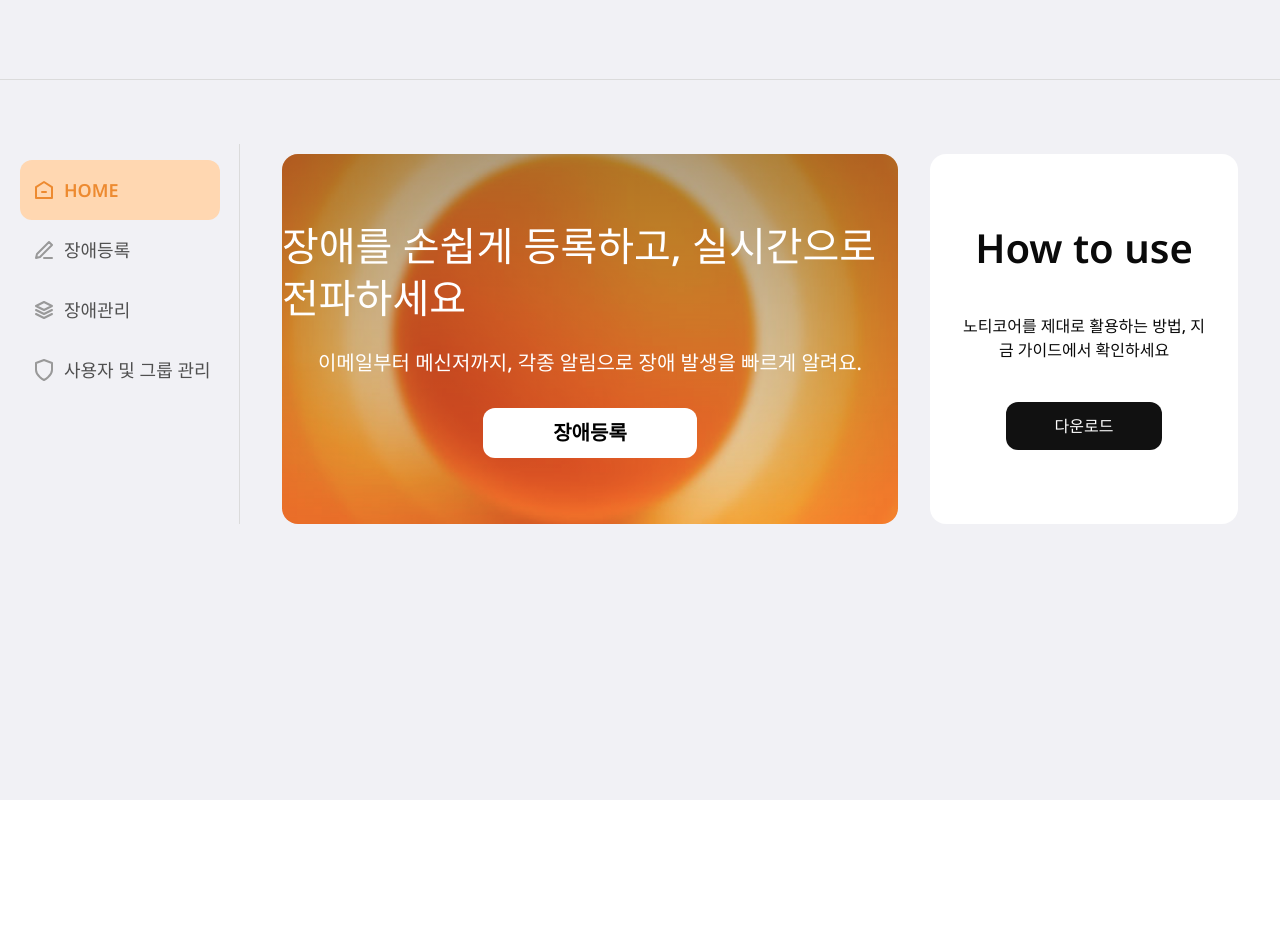
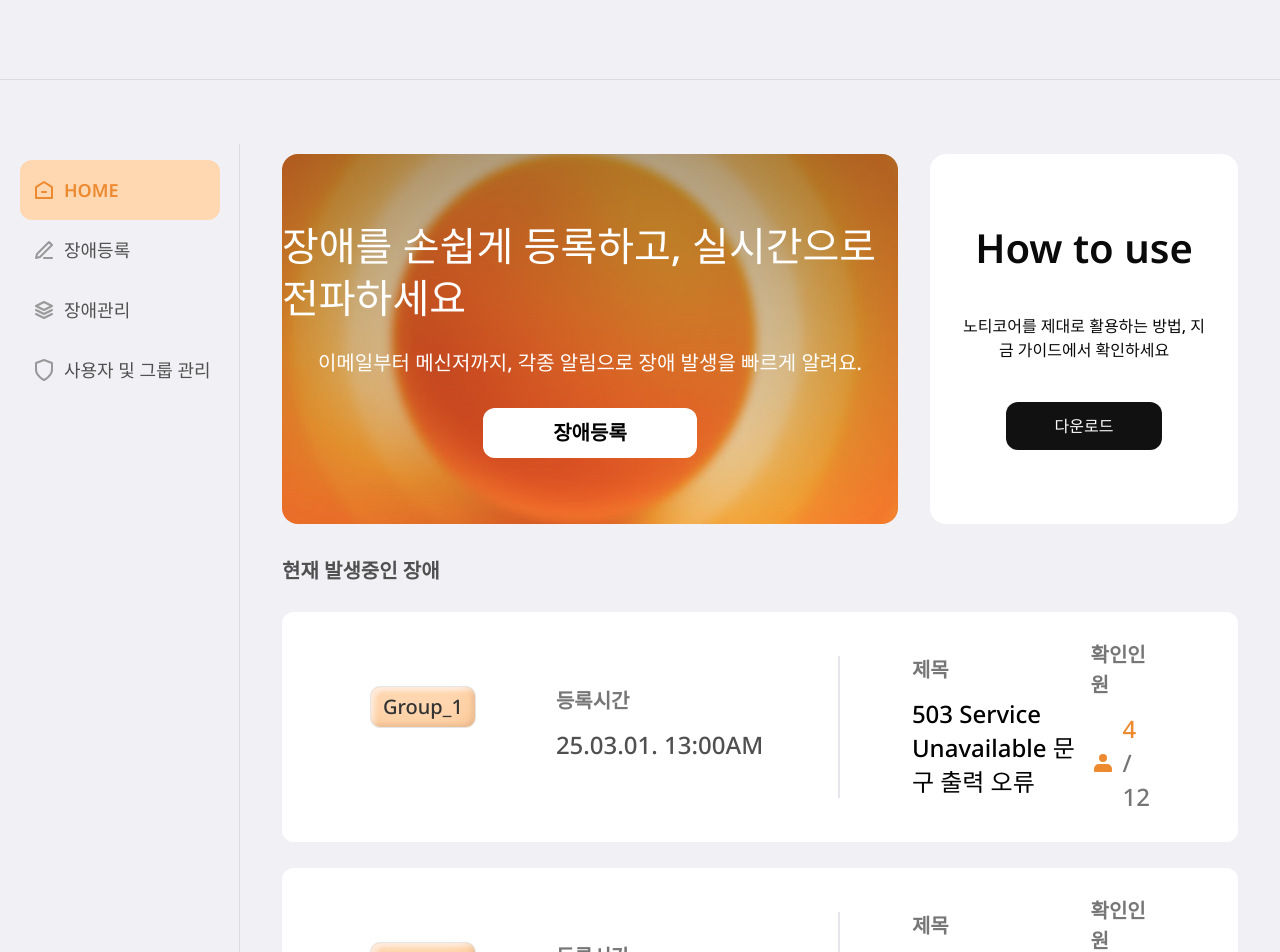
Before and after one commit to swyp-2-team/frontier, a React (Vite) app: page / in a window 1280 px wide. Shown: the top 952 px of the page. Before the commit the page ends 800 px from the top, so only its background shows below. Built offline with nearby package versions, Linux system fonts and the light colour scheme; a web font is replaced by a local one.

Commit message:
feat: add IncidentCard component

```diff
--- a/src/app/styles/index.css
+++ b/src/app/styles/index.css
@@ -78,6 +78,10 @@
   --shadow-md: 0 4px 6px -1px rgb(0 0 0 / 0.1), 0 2px 4px -2px rgb(0 0 0 / 0.1);
   --shadow-lg: 0 10px 15px -3px rgb(0 0 0 / 0.1),
     0 4px 6px -4px rgb(0 0 0 / 0.1);
+  --shadow-step: inset -3px -3px 4px 0 rgba(0, 0, 0, 0.07),
+    inset 1px 2px 4px 0 rgba(255, 255, 255, 0.1),
+    inset -6px -6px 20px 0 rgba(237, 138, 48, 0.2),
+    inset 4px 4px 4px 0 rgba(255, 241, 228, 1);
 
   /* 반응형 중단점 */
   --breakpoint-sm: 40rem;
--- /dev/null
+++ b/src/features/incident/ui/IncidentCard.tsx
@@ -0,0 +1,48 @@
+import { Badge } from "@/shared/components/ui/badge";
+import UserIcon from "@/assets/icons/user.svg?react";
+
+interface IncidentCardProps {
+  groupName: string;
+  time: string;
+  title: string;
+  confirmed: number;
+  total: number;
+}
+
+export default function IncidentCard({
+  groupName,
+  time,
+  title,
+  confirmed,
+  total,
+}: IncidentCardProps) {
+  return (
+    <article className="bg-white rounded-[12px] py-7 px-22 flex items-center">
+      <section className="flex items-start gap-20 border-r-2 border-gray-300 pr-18 pt-[30px] pb-9">
+        <Badge>{groupName}</Badge>
+        <div className="min-w-[210px]">
+          <p className="title-20_SB text-gray-600 mb-3">등록시간</p>
+          <p className="title-24 text-gray-700">{time}</p>
+        </div>
+      </section>
+      <section className="flex items-center pl-18 justify-between text-sm text-gray-500 w-full">
+        <div>
+          <p className="title-20_SB text-gray-600 mb-3">제목</p>
+          <p className="title-24 text-black">{title}</p>
+        </div>
+        <div className="flex flex-col items-center">
+          <p className="title-20_SB text-gray-600 mb-3">확인인원</p>
+          <div className="flex items-center gap-2">
+            <span className="text-primary">
+              <UserIcon className="size-6" fill="#ed8a30" />
+            </span>
+            <p className="title-24 text-gray-600">
+              <span className="text-primary">{confirmed}</span>
+              <span> / {total}</span>
+            </p>
+          </div>
+        </div>
+      </section>
+    </article>
+  );
+}
--- /dev/null
+++ b/src/features/incident/ui/IncidentList.tsx
@@ -0,0 +1,46 @@
+import IncidentCard from "@/features/incident/ui/IncidentCard";
+
+const DUMMY_INCIDENT_LIST = [
+  {
+    id: 1,
+    groupName: "Group_1",
+    time: "25.03.01. 13:00AM",
+    title: "503 Service Unavailable 문구 출력 오류",
+    confirmed: 4,
+    total: 12,
+  },
+  {
+    id: 2,
+    groupName: "Group_2",
+    time: "25.03.02. 13:00AM",
+    title: "503 Service Unavailable 문구 출력 오류",
+    confirmed: 6,
+    total: 12,
+  },
+  {
+    id: 3,
+    groupName: "Group_3",
+    time: "25.04.01. 13:00AM",
+    title: "503 Service Unavailable 문구 출력 오류",
+    confirmed: 12,
+    total: 12,
+  },
+];
+
+export default function IncidentList() {
+  // 동적으로 IncidentCard 렌더링
+  return (
+    <section className="flex flex-col gap-[26px]">
+      {DUMMY_INCIDENT_LIST.map((item) => (
+        <IncidentCard
+          key={item.id}
+          groupName={item.groupName}
+          time={item.time}
+          title={item.title}
+          confirmed={item.confirmed}
+          total={item.total}
+        />
+      ))}
+    </section>
+  );
+}
--- a/src/pages/HomePage/HomePage.tsx
+++ b/src/pages/HomePage/HomePage.tsx
@@ -1,14 +1,20 @@
+import IncidentList from "@/features/incident/ui/IncidentList";
 import Banner from "@/shared/components/ui/Banner";
 import HowToUse from "@/shared/components/ui/HowToUse";
 
 export default function HomePage() {
   return (
     <main className="flex-1 pt-[10px] px-[42px] overflow-y-auto">
-      <div className="flex gap-8 w-full">
+      <section className="flex gap-8 w-full mb-8">
         <Banner />
         <HowToUse />
-      </div>
-      {/* <IncidentList /> */}
+      </section>
+      <section>
+        <h1 className="title-20_SB text-gray-700 mb-[26px]">
+          현재 발생중인 장애
+        </h1>
+        <IncidentList />
+      </section>
     </main>
   );
 }
--- a/src/shared/components/Layouts/Layout.tsx
+++ b/src/shared/components/Layouts/Layout.tsx
@@ -4,9 +4,9 @@ import { Outlet } from "react-router-dom";
 
 export default function Layout() {
   return (
-    <div className="bg-gray-200 space-y-16 h-screen">
+    <div className="bg-gray-200 space-y-16 h-full">
       <Header></Header>
-      <div className="flex">
+      <div className="flex pb-9">
         <Sidebar />
         <Outlet />
       </div>
--- /dev/null
+++ b/src/shared/components/ui/badge.tsx
@@ -0,0 +1,40 @@
+import * as React from "react";
+import { Slot } from "@radix-ui/react-slot";
+import { cva, type VariantProps } from "class-variance-authority";
+
+import { cn } from "@shared/lib/utils";
+
+const badgeVariants = cva(
+  "inline-flex items-center justify-center rounded-md border px-2 py-0.5 w-fit whitespace-nowrap shrink-0 [&>svg]:size-3 gap-1 [&>svg]:pointer-events-none focus-visible:border-ring focus-visible:ring-ring/50 focus-visible:ring-[3px] aria-invalid:ring-destructive/20 dark:aria-invalid:ring-destructive/40 aria-invalid:border-destructive transition-[color,box-shadow] overflow-hidden",
+  {
+    variants: {
+      variant: {
+        default:
+          "bg-secondary text-gray-800 px-3 py-[5px] rounded-[10px] title-20 shadow-step",
+      },
+    },
+    defaultVariants: {
+      variant: "default",
+    },
+  }
+);
+
+function Badge({
+  className,
+  variant,
+  asChild = false,
+  ...props
+}: React.ComponentProps<"span"> &
+  VariantProps<typeof badgeVariants> & { asChild?: boolean }) {
+  const Comp = asChild ? Slot : "span";
+
+  return (
+    <Comp
+      data-slot="badge"
+      className={cn(badgeVariants({ variant }), className)}
+      {...props}
+    />
+  );
+}
+
+export { Badge, badgeVariants };
```
Also changed, not shown: src/assets/icons/user.svg (renamed from src/assets/icons/myPage.svg), src/features/incident/api/issues.ts (added), src/features/incident/lib/sample.ts (added), src/features/incident/model/sample.ts (added), src/features/issue/ui/Sample.tsx (deleted).
